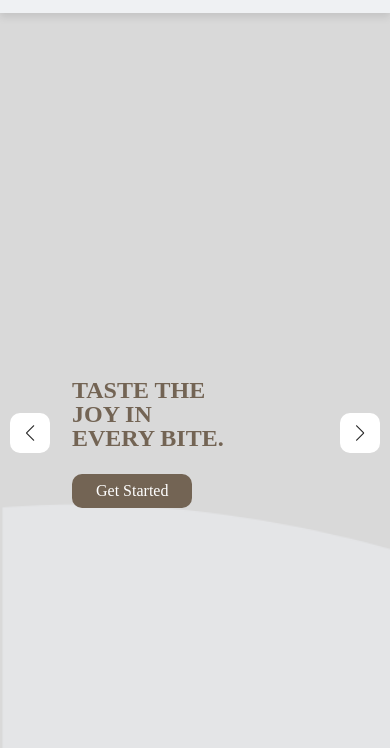
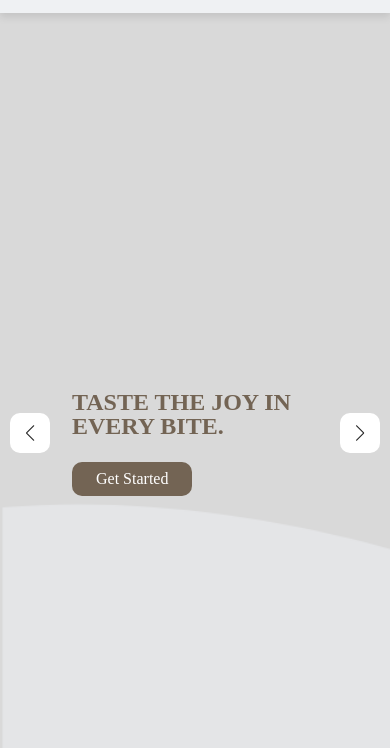
Before and after one commit to Laria2003/icebergsicecreamhouse.github.io, a plain HTML site: page index.html in a window 390 px wide. Shown: the part 96-844 px from the top of the page. Drawn offline with nearby package versions, Linux system fonts and the light colour scheme; some packages are replaced by stand-ins of ours; a script that the page names is missing.

Commit message:
Update style.css

```diff
--- a/css/style.css
+++ b/css/style.css
@@ -403,7 +403,7 @@ section{
 
 /* media queries */
 
-@media (max-width:985px){
+@media (max-width:991px){
 
     html{
         font-size: 55%;
@@ -415,7 +415,7 @@ section{
 
     .home .slide .content{
         text-align: left;
-        width: 50rem;
+        width: 30rem;
         padding-left: 9rem;
     }
 
@@ -450,7 +450,7 @@ section{
 
     .home .slide .content{
         text-align: left;
-        width: 30rem;
+        width: 40rem;
         padding-left: 9rem;
     }
 
```
